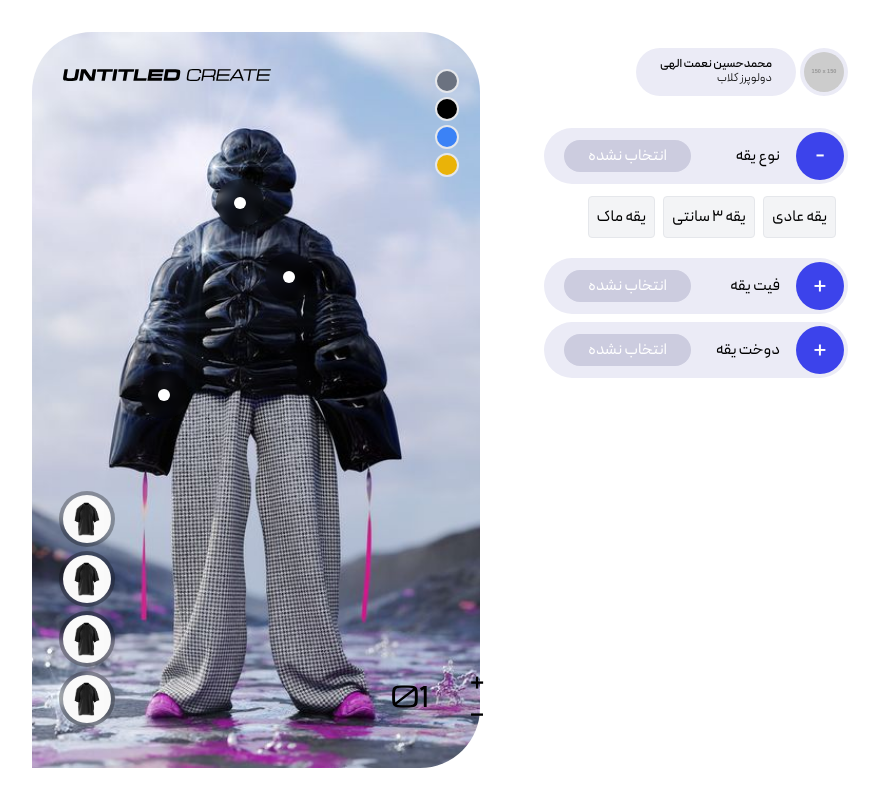
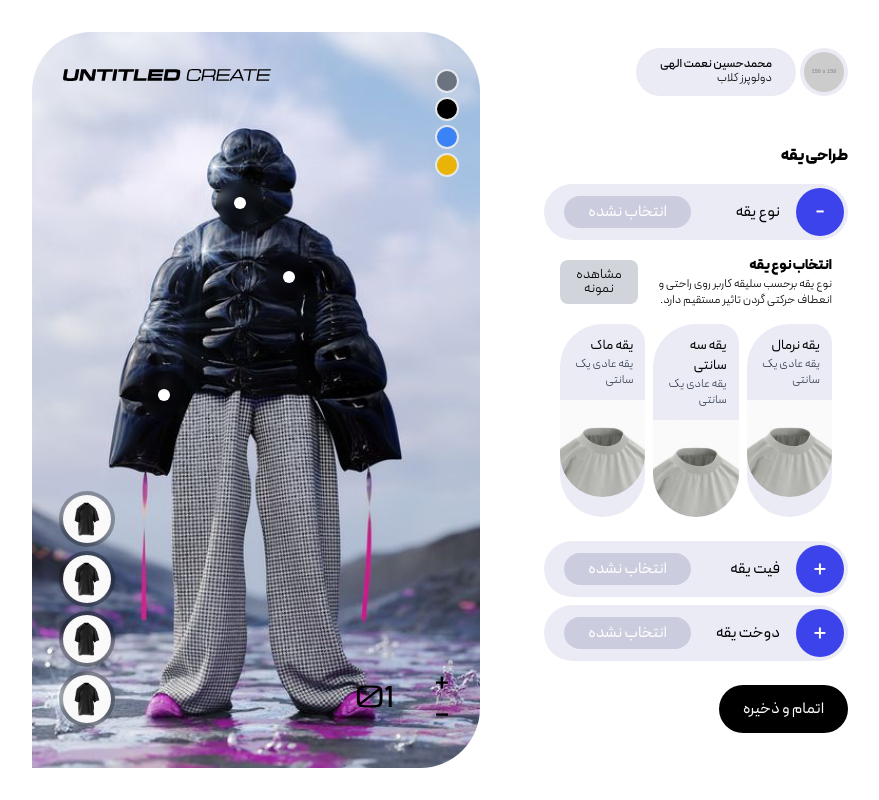
Before and after one commit to nematollahi1999/untitled, a Next.js app: page /create in a window 1280 px wide. Shown: the whole page, without its empty margins (384-1263 px from the left). Built offline with nearby package versions, Linux system fonts and the light colour scheme.

Commit message:
Accordions updated.

```diff
--- a/app/create/page.js
+++ b/app/create/page.js
@@ -2,19 +2,23 @@ import CreateDetail from "@/components/organisms/pageParts/CreateDetail";
 import CreateSpace from "@/components/organisms/pageParts/CreateSpace";
 import React from "react";
 
-
 const HomePage = () => {
   return (
     <div className="h-screen overflow-hidden">
-      <div className="grid grid-cols-10 h-full">
-        {/* Left Column */}
-        <div className="col-span-3"></div>
-        {/* Middle Column */}
-        <div className="col-span-4 flex items-center justify-center p-8">
+      <div className="grid grid-cols-1 md:grid-cols-7 lg:grid-cols-10 h-full">
+        {/* Left Column - hidden on mobile and tablet */}
+        <div className="hidden lg:block lg:col-span-3"></div>
+
+        {/* Middle Column - always visible */}
+        <div className="col-span-1 md:col-span-4 md:p-8 lg:col-span-4 lg:p-8 flex items-center justify-center p-0">
           <CreateSpace />
         </div>
-        {/* Right Column */}
-        <div dir="rtl" className="col-span-3 flex items-start justify-start p-8">
+
+        {/* Right Column - hidden on mobile, visible on tablet and desktop */}
+        <div
+          dir="rtl"
+          className="hidden md:block md:col-span-3 lg:col-span-3 flex items-start justify-start p-8"
+        >
           <CreateDetail />
         </div>
       </div>
--- a/app/page.js
+++ b/app/page.js
@@ -2,9 +2,11 @@
 import Head from "next/head";
 import Navbar from "@/components/molecules/nav/Navbar";
 import ExpandingGlassButtonWhite from "@/components/atoms/buttons/ExpandingGlassButtonWhite";
-import Arrow from "@/public/icons/Arrow";
+import { useRouter } from "next/navigation";
 
 export default function Home() {
+  const router = useRouter();
+
   return (
     <div className="relative w-screen h-screen overflow-hidden ">
       <Navbar />
@@ -54,6 +56,7 @@ export default function Home() {
                 color={"white"}
                 className=" p-2"
                 style={{ top: "72%", left: "62%" }}
+                onClick={() => router.push('/create')}
               />
 
               <ExpandingGlassButtonWhite
--- a/components/atoms/buttons/AddOrDecreaseButton.jsx
+++ b/components/atoms/buttons/AddOrDecreaseButton.jsx
@@ -17,7 +17,7 @@ const Counter = ({ style }) => {
   };
 
   return (
-    <div className="absolute" style={style}>
+    <div className="absolute transform scale-75 lg:scale-100" style={style}>
     <div className=" flex items-center ">
       <div className="text-3xl unison-light w-20 h-10">
         {String(count).padStart(2, '0')}
--- a/components/atoms/buttons/ExpandingGlassButtonBlack.jsx
+++ b/components/atoms/buttons/ExpandingGlassButtonBlack.jsx
@@ -24,7 +24,7 @@ const ExpandingGlassButtonWhite = ({ style, text, subtext, expandedWidth }) => {
 
   return (
     <div
-      className={`absolute flex items-center transition-all duration-300 ease-in-out backdrop-blur-sm bg-black/30 ${
+      className={`transform scale-80 lg:scale-100 md:scale-100 absolute flex items-center transition-all duration-300 ease-in-out backdrop-blur-sm bg-black/30 ${
         isHovered || isActive ? expandedWidth : "w-12"
       } h-12 rounded-full cursor-pointer overflow-hidden`}
       onMouseEnter={handleMouseEnter}
@@ -47,7 +47,7 @@ const ExpandingGlassButtonWhite = ({ style, text, subtext, expandedWidth }) => {
         </svg>
       </div>
       <div
-        className={`pl-12 pr-2 text-white transition-opacity duration-100 ease-in-out ${
+        className={`pl-10 pr-4 text-white transition-opacity duration-100 ease-in-out ${
           isHovered || isActive ? "opacity-100 delay-300" : "opacity-0"
         }`}
       >
--- a/components/atoms/buttons/ExpandingGlassButtonWhite.jsx
+++ b/components/atoms/buttons/ExpandingGlassButtonWhite.jsx
@@ -2,7 +2,7 @@
 import React, { useState } from "react";
 import Arrow from "@/public/icons/Arrow";
 
-const ExpandingGlassButtonWhite = ({ style, text, subtext, color }) => {
+const ExpandingGlassButtonWhite = ({ style, text, subtext, color, onClick }) => {
   const [isHovered, setIsHovered] = useState(false);
   const [isActive, setIsActive] = useState(false);
 
@@ -47,6 +47,7 @@ const ExpandingGlassButtonWhite = ({ style, text, subtext, color }) => {
         className={`pl-14 text-white transition-opacity duration-100 ease-in-out ${
           isHovered || isActive ? "delay-300 opacity-100" : "opacity-0"
         }`}
+        onClick={onClick}
       >
         <div className="font-bold text-xs text-right">{text}</div>
         <div className="font-light text-xs text-right ">{subtext}</div>
--- a/components/molecules/accordions/NeckAccordion.jsx
+++ b/components/molecules/accordions/NeckAccordion.jsx
@@ -1,5 +1,5 @@
 "use client";
-
+import { useRouter } from "next/navigation";
 import React, { useState } from "react";
 
 const AccordionItem = ({
@@ -9,7 +9,12 @@ const AccordionItem = ({
   onClick,
   selectedOption,
   onOptionClick,
+  header,
+  detail,
+  samples,
 }) => {
+  const router = useRouter();
+
   return (
     <div className=" rounded mb-2 w-full">
       <div
@@ -40,19 +45,78 @@ const AccordionItem = ({
         </span>
       </div>
       {isOpen && (
-        <div className="p-3 bg-white">
+        <div className="">
+          <div className="pt-4 flex justify-between items-center px-4">
+            <div className="">
+              <h3 className="font-black text-sm">{header}</h3>
+              <p className="font-light text-xs">{detail}</p>
+            </div>
+            <button class="bg-gray-300 hover:bg-gray-400 text-black font-light text-sm py-2 px-4 rounded-lg leading-none" onClick={() => router.push(samples)}>
+              مشاهده نمونه
+            </button>
+          </div>
+          <div className="p-4">
             <div className="flex gap-2">
               {options.map((option, index) => (
                 <div
                   key={index}
-                className={`card p-2 border rounded cursor-pointer ${
-                  selectedOption === option ? "bg-blue-200" : "bg-gray-100"
-                }`}
-                onClick={() => onOptionClick(option)}
+                  className={`w-1/3 card rounded cursor-pointer`}
+                  onClick={() => onOptionClick(option.title)}
+                  style={
+                    selectedOption === option.title
+                      ? {
+                          borderTopRightRadius: "20px",
+                          borderTopLeftRadius: "45px",
+                          borderBottomRightRadius: "45px",
+                          borderBottomLeftRadius: "45px",
+                          backgroundColor: "#9599FF",
+                          color: "#3C43EB",
+                        }
+                      : {
+                          borderTopRightRadius: "20px",
+                          borderTopLeftRadius: "45px",
+                          borderBottomRightRadius: "45px",
+                          borderBottomLeftRadius: "45px",
+                          backgroundColor: "#EBEBF6",
+                        }
+                  }
                 >
-                {option}
+                  <div className="flex flex-col items-start">
+                    <div className="p-3">
+                      <div className="text-sm text-black">{option.title}</div>
+                      <div className="text-xs font-light text-gray-700">
+                        {option.subtitle}
+                      </div>
+                    </div>
+                    <div className="relative flex items-center justify-center">
+                      <img
+                        className="w-full h-auto"
+                        src={option.img}
+                        alt="product"
+                        style={{
+                          borderTopRightRadius: "0px",
+                          borderTopLeftRadius: "0px",
+                          borderBottomRightRadius: "45px",
+                          borderBottomLeftRadius: "45px",
+                        }}
+                      />
+                      {selectedOption === option.title && (
+                        <div
+                          className="absolute inset-0 opacity-20 rounded-b-full"
+                          style={{
+                            borderTopRightRadius: "0px",
+                            borderTopLeftRadius: "0px",
+                            borderBottomRightRadius: "45px",
+                            borderBottomLeftRadius: "45px",
+                            backgroundColor: "#9599FF",
+                          }}
+                        />
+                      )}
+                    </div>
+                  </div>
                 </div>
               ))}
+            </div>
           </div>
         </div>
       )}
@@ -81,7 +145,10 @@ const NeckAccordion = ({ items }) => {
         <AccordionItem
           key={index}
           title={item.title}
+          header={item.header}
+          detail={item.detail}
           options={item.options}
+          samples={item.samples}
           isOpen={openIndex === index}
           onClick={() => handleItemClick(index)}
           selectedOption={selectedOptions[index]}
--- a/components/organisms/pageParts/CreateDetail.jsx
+++ b/components/organisms/pageParts/CreateDetail.jsx
@@ -11,15 +11,75 @@ function CreateDetail() {
   const accordionItems = [
     {
       title: "نوع یقه",
-      options: ["یقه عادی", "یقه 3 سانتی", "یقه ماک"],
+      header: "انتخاب نوع یقه",
+      detail:
+        "نوع یقه برحسب سلیقه کاربر روی راحتی و انعطاف حرکتی گردن تاثیر مستقیم دارد.",
+      samples: "/",
+      options: [
+        {
+          title: "یقه نرمال",
+          subtitle: "یقه عادی یک سانتی",
+          img: "/images/neck.jpg",
+        },
+        {
+          title: "یقه سه سانتی",
+          subtitle: "یقه عادی یک سانتی",
+          img: "/images/neck.jpg",
+        },
+        {
+          title: "یقه ماک",
+          subtitle: "یقه عادی یک سانتی",
+          img: "/images/neck.jpg",
+        },
+      ],
     },
     {
       title: "فیت یقه",
-      options: ["یقه لوس فیت", "یقه نرمال فیت", "یقه تایت فیت"],
+      header: "تعیین اندازه یقه",
+      detail:
+        "نوع یقه برحسب سلیقه کاربر روی راحتی و انعطاف حرکتی گردن تاثیر مستقیم دارد.",
+      samples: "/",
+      options: [
+        {
+          title: "لوس فیت",
+          subtitle: "یقه عادی یک سانتی",
+          img: "/images/neck.jpg",
+        },
+        {
+          title: "نرمال فیت",
+          subtitle: "یقه عادی یک سانتی",
+          img: "/images/neck.jpg",
+        },
+        {
+          title: "تایت فیت",
+          subtitle: "یقه عادی یک سانتی",
+          img: "/images/neck.jpg",
+        },
+      ],
     },
     {
       title: "دوخت یقه",
-      options: ["دو نخه", "دوخت تک نخه", "دوخت مخفی"],
+      header: "تعیین دوخت یقه",
+      detail:
+        "نوع یقه برحسب سلیقه کاربر روی راحتی و انعطاف حرکتی گردن تاثیر مستقیم دارد.",
+      samples: "/",
+      options: [
+        {
+          title: "تک نخه",
+          subtitle: "یقه عادی یک سانتی",
+          img: "/images/neck.jpg",
+        },
+        {
+          title: "دو نخه",
+          subtitle: "یقه عادی یک سانتی",
+          img: "/images/neck.jpg",
+        },
+        {
+          title: "دوخت مخفی",
+          subtitle: "یقه عادی یک سانتی",
+          img: "/images/neck.jpg",
+        },
+      ],
     },
   ];
   return (
@@ -33,8 +93,14 @@ function CreateDetail() {
           style={{ width: "auto" }}
         />
       </div>
+      <h1 className="font-black px-4 pt-8">طراحی یقه</h1>
       <div className="pr-4 py-4">
         <NeckAccordion items={accordionItems} />
+      </div>
+      <div className="px-4">
+        <button className=" rounded-full bg-black text-white py-3 px-6">
+          اتمام و ذخیره
+        </button>
       </div>
     </div>
   );
--- a/components/organisms/pageParts/CreateSpace.jsx
+++ b/components/organisms/pageParts/CreateSpace.jsx
@@ -11,10 +11,38 @@ const options = [
 ];
 
 const clothes = [
-  { value: "Tshirt", text: "ساخت تیشرت", subtext: "ساخته شده تا الان", bgColor: "bg-red-500", badge: "153", img: "/images/product.jpg" },
-  { value: "Hoodie", text: "ساخت هودی", subtext: "ساخته شده تا الان", bgColor: "bg-green-500", badge: "562", img: "/images/product.jpg" },
-  { value: "Sweart shirt", text: "ساخت سوئیت شرت", subtext: "ساخته شده تا الان", bgColor: "bg-blue-500", badge: "126", img: "/images/product.jpg" },
-  { value: "Crop", text: "ساخت کراپ", subtext: "ساخته شده تا الان", bgColor: "bg-yellow-500", badge: "144", img: "/images/product.jpg" },
+  {
+    value: "Tshirt",
+    text: "ساخت تیشرت",
+    subtext: "ساخته شده تا الان",
+    bgColor: "bg-red-500",
+    badge: "153",
+    img: "/images/product.jpg",
+  },
+  {
+    value: "Hoodie",
+    text: "ساخت هودی",
+    subtext: "ساخته شده تا الان",
+    bgColor: "bg-green-500",
+    badge: "562",
+    img: "/images/product.jpg",
+  },
+  {
+    value: "Sweart shirt",
+    text: "ساخت سوئیت شرت",
+    subtext: "ساخته شده تا الان",
+    bgColor: "bg-blue-500",
+    badge: "126",
+    img: "/images/product.jpg",
+  },
+  {
+    value: "Crop",
+    text: "ساخت کراپ",
+    subtext: "ساخته شده تا الان",
+    bgColor: "bg-yellow-500",
+    badge: "144",
+    img: "/images/product.jpg",
+  },
 ];
 
 import React from "react";
@@ -22,15 +50,11 @@ import React from "react";
 function CreateSpace() {
   return (
     <div
-      className="bg-cover bg-center w-full h-full relative"
+      className="bg-cover bg-center w-full h-full relative lg:rounded-tr-[60px] lg:rounded-tl-[60px] lg:rounded-br-[60px] md:rounded-tr-[60px] md:rounded-tl-[60px] md:rounded-br-[60px] rounded-none"
       style={{
         backgroundImage: "url('/images/create.jpg')",
         backgroundSize: "cover",
         backgroundPosition: "center",
-        borderTopRightRadius: "60px",
-        borderTopLeftRadius: "60px",
-        borderBottomRightRadius: "60px",
-        borderBottomLeftRadius: "0px",
       }}
     >
       <img
@@ -42,25 +66,31 @@ function CreateSpace() {
       <div className="h-full w-full">
         <ExpandingGlassButtonBlack
           style={{ top: "20%", left: "41%" }}
-          expandedWidth={"w-56"}
+          expandedWidth={"w-34"}
           text={"طراحی یقه"}
-          subtext={"انتخاب استایل فیت و دوخت یقه"}
+          subtext={"فیت استایل دوخت"}
         />
         <ExpandingGlassButtonBlack
           style={{ top: "46%", left: "24%" }}
-          expandedWidth={"w-60"}
+          expandedWidth={"w-34"}
           text={"طراحی آستین"}
-          subtext={"انتخاب استایل فیت و دوخت و آستین"}
+          subtext={"فیت استایل دوخت"}
         />
         <ExpandingGlassButtonBlack
           style={{ top: "30%", left: "52%" }}
-          expandedWidth={"w-64"}
+          expandedWidth={"w-34"}
           text={"طراحی تنه"}
-          subtext={"انتخاب استایل فیت و دوخت و دیزاین تنه"}
+          subtext={"فیت استایل دیزاین"}
         />
-        <AddOrDecreaseButton style={{ bottom: "5%", left: "80%" }} />
-        <ChooseColorToggle options={options} style={{ top: "5%", left: "90%" }} />
-        <ClothesGlassToggle options={clothes} style={{ bottom: "5%", left: "6%" }} />
+        <AddOrDecreaseButton style={{ bottom: "5%", right: "7%" }} />
+        <ChooseColorToggle
+          options={options}
+          style={{ top: "5%", left: "90%" }}
+        />
+        <ClothesGlassToggle
+          options={clothes}
+          style={{ bottom: "5%", left: "6%" }}
+        />
       </div>
     </div>
   );
--- a/styles/globals.css
+++ b/styles/globals.css
@@ -256,3 +256,6 @@
   .unison-light {
     font-family: UnisonLight;
   }
+  .transition-max-height {
+    transition: max-height 0.3s ease-in-out;
+  }
```
Also changed, not shown: public/images/neck.jpg (added). Lines whose indentation alone changed are shown as unchanged.
